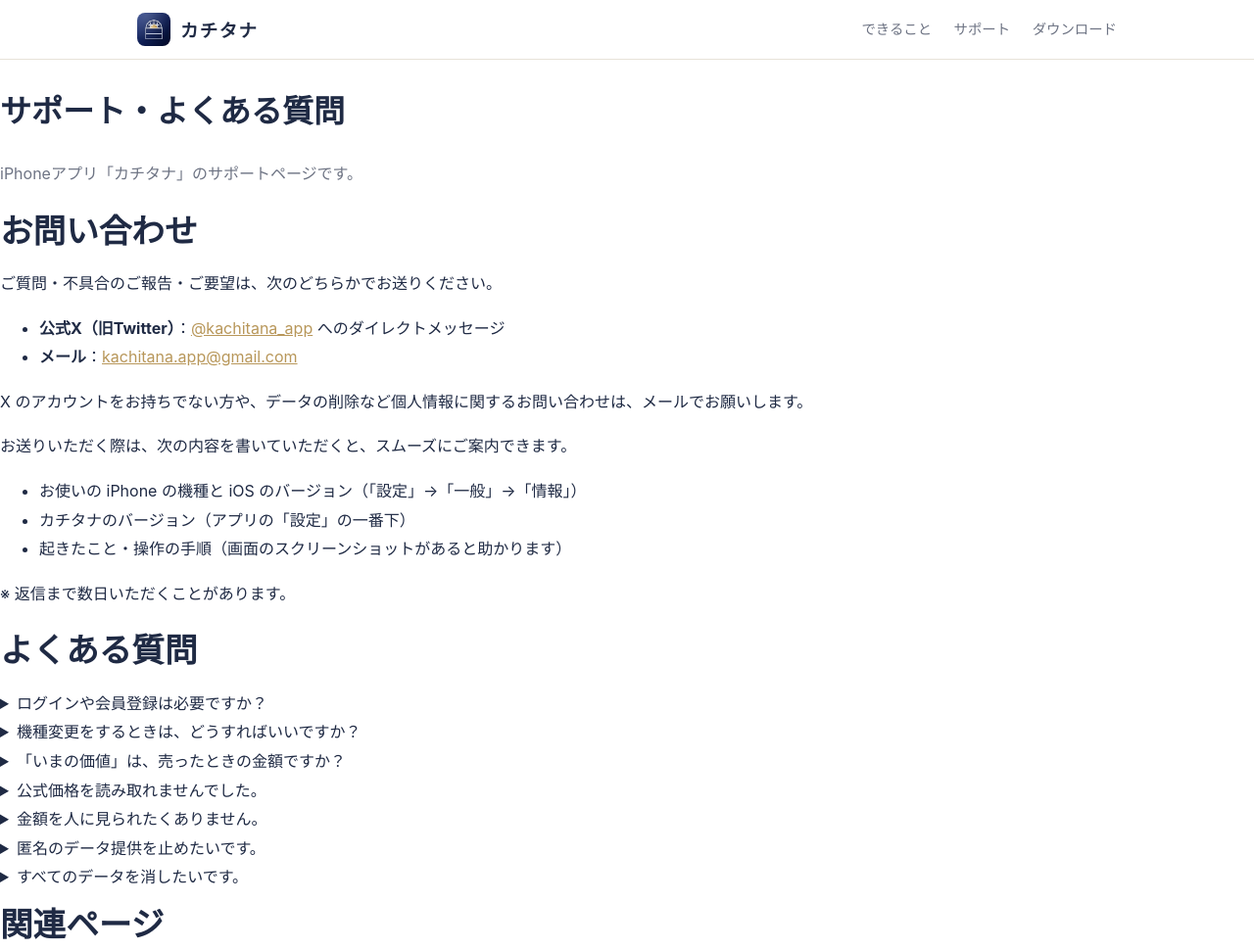
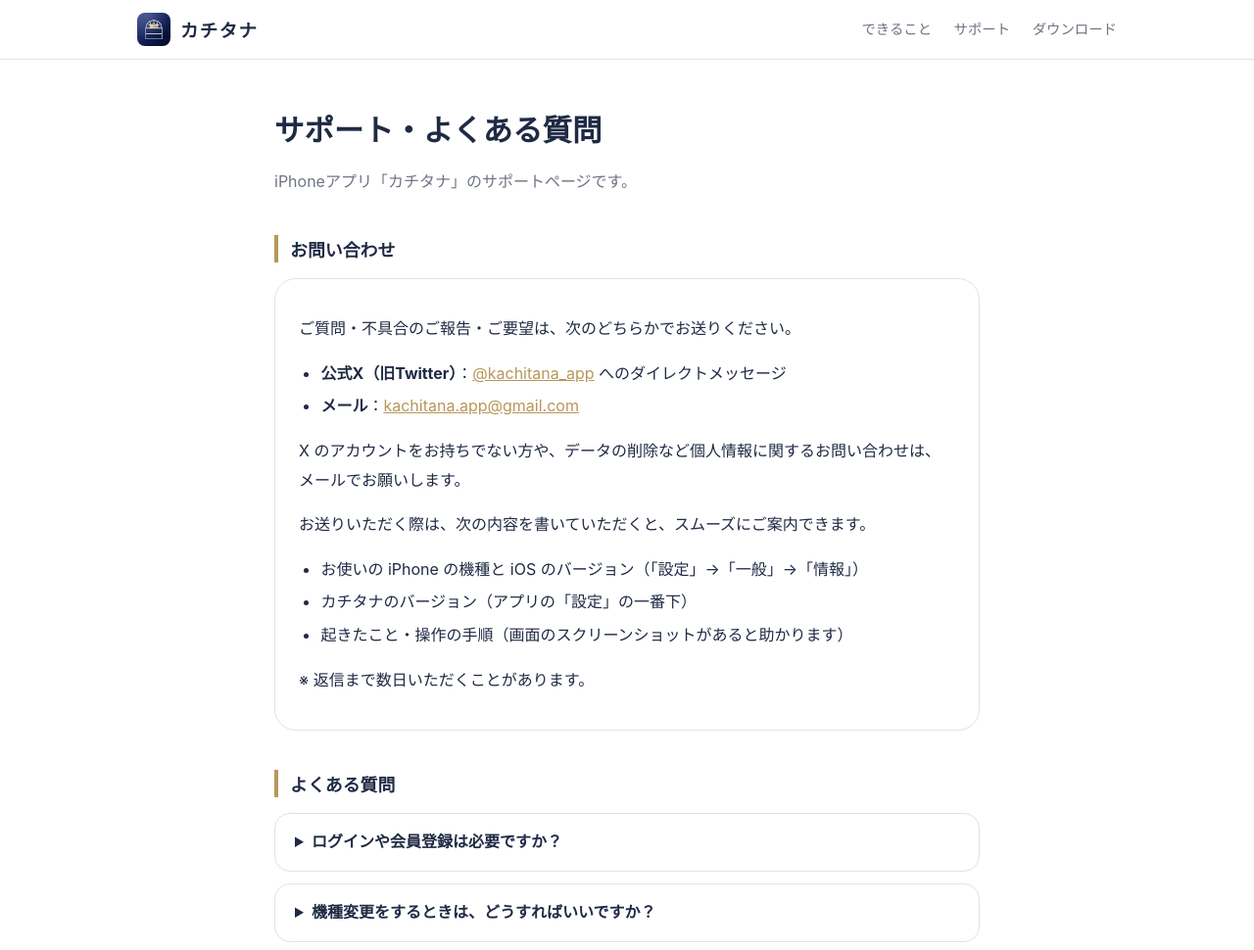
Before and after one commit to kachitana/kachitana.github.io, a plain HTML site: page support.html in a window 1280 px wide. Shown: the top 970 px of the page at 98% size. Drawn offline with Linux system fonts and the light colour scheme.

Commit message:
Add files via upload

```diff
--- a/style.css
+++ b/style.css
@@ -118,3 +118,17 @@ footer a { color: var(--sub); }
   .top nav a:not(:last-child) { display: none; }
   section { padding: 60px 0; }
 }
+
+/* 文章ページ（プライバシーポリシー・利用規約・サポート） */
+.doc { max-width: 760px; margin: 0 auto; padding: 48px 20px 80px; }
+.doc h1 { font-size: clamp(1.5rem, 4vw, 1.9rem); margin: 0 0 0.3em; line-height: 1.5; }
+.doc h2 { font-size: 1.12rem; margin-top: 2.2em; border-left: 4px solid var(--gold); padding-left: 12px; line-height: 1.6; }
+.doc h3 { font-size: 1rem; margin-top: 1.6em; }
+.doc .date { color: var(--sub); font-size: 0.88rem; margin: 0; }
+.doc hr { border: 0; border-top: 1px solid var(--line); margin: 28px 0; }
+.doc ul, .doc ol { padding-left: 1.4em; }
+.doc li { margin: 4px 0; }
+.faq details { background: var(--card); border: 1px solid var(--line); border-radius: 16px; padding: 14px 20px; margin: 12px 0; }
+.faq summary { font-weight: 700; cursor: pointer; }
+.faq details p { margin: 10px 0 0; color: var(--sub); }
+.contact { background: var(--card); border: 1px solid var(--line); border-radius: var(--radius); padding: 20px 24px; }
```
